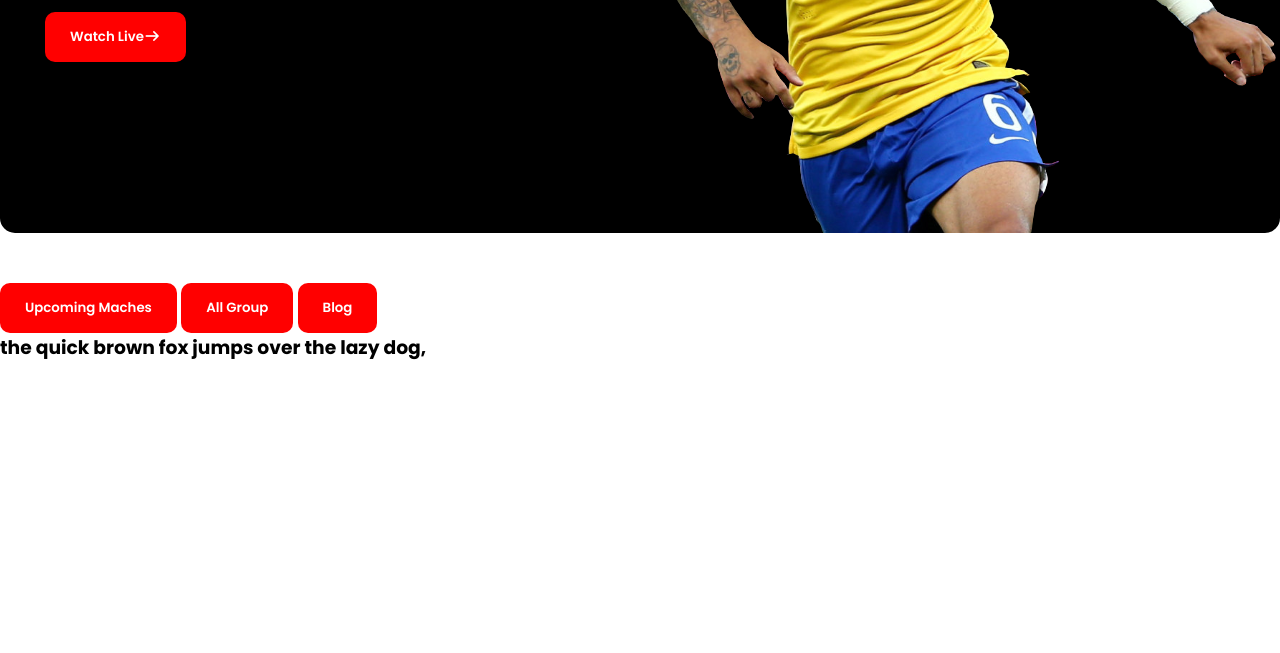
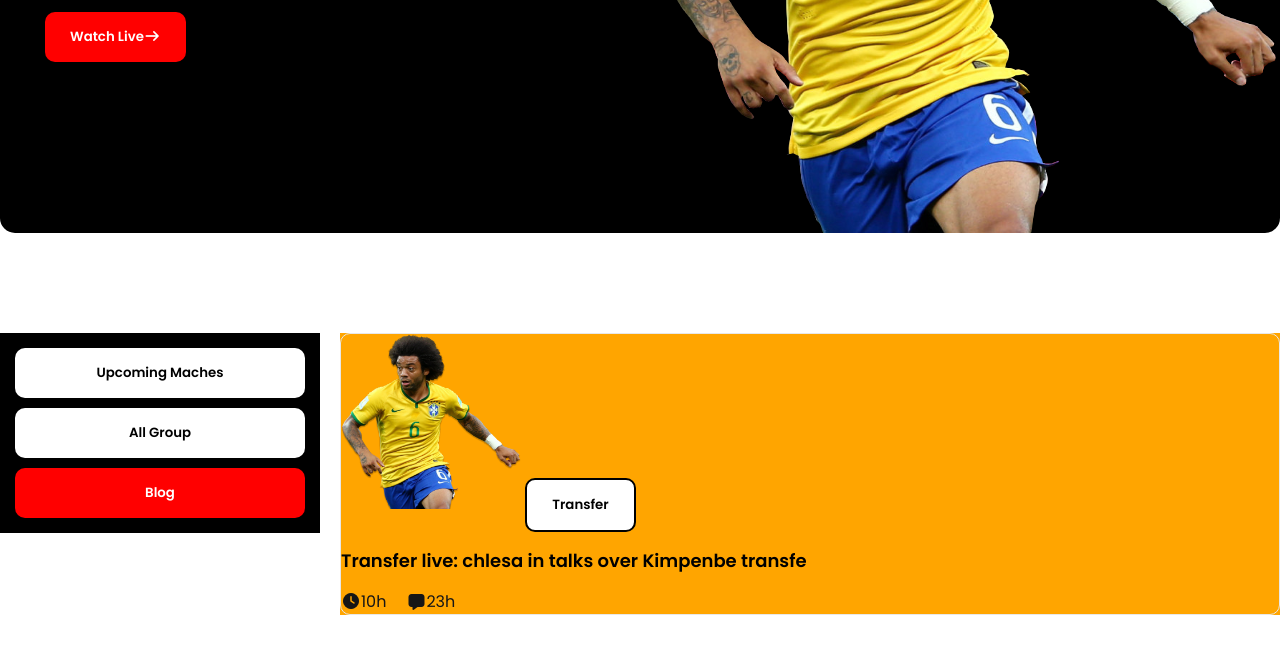
Before and after one commit to anim34mesh/mylouston2-ani-tor-1, a plain HTML site: page index.html in a window 1280 px wide. Shown: the part 429-1082 px from the top of the page. Before the commit the page ends 800 px from the top, so only its background shows below. Drawn offline with Linux system fonts and the light colour scheme.

Commit message:
first commit

```diff
--- a/index.html
+++ b/index.html
@@ -34,9 +34,18 @@
         <button class="btn">Blog</button>
       </div>
       <div class="upcoming-matches-right">
-        <h3> the quick brown fox jumps over the lazy dog,
+        <!-- <h3> the quick brown fox jumps over the lazy dog, </h3> -->
+         <div class="card">
+          <img src="images/banner-img.png" alt="">
+          <button class="btn">Transfer</button>
+          <h2>Transfer live: chlesa in talks over
+            Kimpenbe transfe</h2>
+            <div class="card-button">
+              <span><i class="fa-solid fa-clock"></i>10h</span>
+              <span><i class="fa-solid fa-message"></i>23h</span>
+            </div>
 
-        </h3>
+         </div>
 
       </div>
      </section>
--- a/style.css
+++ b/style.css
@@ -43,3 +43,63 @@
 .banner-right img{
     display: block;
 }
+/* Upcoming left side */
+ .upcoming-matches{
+    display: flex;
+    /* background-color: green;, eita amra bujar jono diyechilam */
+    padding: 50px 0;
+    gap: 20px;
+
+ }
+ .upcoming-matches-left{
+    background-color:black;
+    width:25% ;
+    height:fit-content;
+    display: flex;
+    padding: 15px;
+    flex-direction: column;
+    gap: 10px;
+ }
+ .upcoming-matches-left .btn{
+    /* display:block; amrr eita eivabe korbna upcomig maches left  e giye korb */
+
+ }
+ .upcoming-matches-left .btn:nth-child(1),.upcoming-matches-left .btn:nth-child(2) {
+    background-color:white;
+    color: black;
+ }
+ /* .upcoming-matches-left .btn:nth-child(2) { ama eivabe korte partii trapon uprer moto krechi
+  br    practices korte hob
+    background-color:white;
+    color: black;
+ } */
+ .upcoming-matches-right{
+    background-color: orange;
+    flex: 1;
+ }
+ .upcoming-matches-right .card{
+    border: 1px solid rgb(232, 232,232);
+    border-radius: 10px;
+ }
+ /* banner img */
+  .upcoming-matches-right .card img{
+    width:180px;
+    height: 100%;
+    border-radius:10px 10px 0 0 ;
+  }
+  .upcoming-matches-right .card .btn{
+    background-color: white;
+    color: black;
+    border: 2px solid black;
+
+  }
+  .upcoming-matches-right .card h2{
+    margin: 15px 0;
+    font-size: 18px;
+    font-weight: 600;
+  }
+  .card-button{
+    display: flex;
+    gap: 20px;
+    color: #161616;
+  }
```
